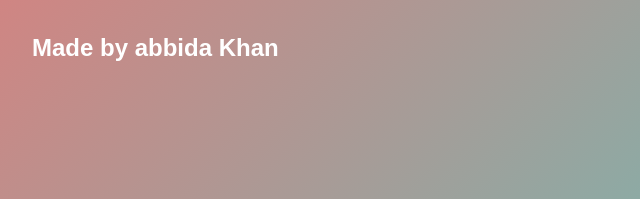
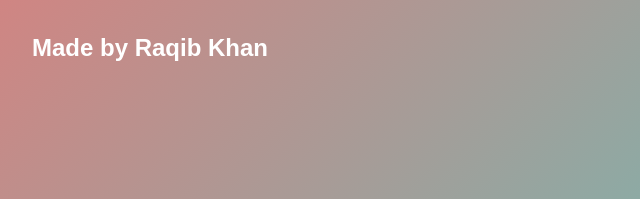
Before and after one commit to raqibkhan07/DeliziosoRestaurant-, a plain HTML site: page index.html in a window 1280 px wide. Shown: the part 599-798 px from the top of the page, 0-640 px from the left. Drawn offline with Linux system fonts and the light colour scheme.

Commit message:
Update author name from 'abbida Khan' to 'Raqib Khan'

```diff
--- a/index.html
+++ b/index.html
@@ -29,7 +29,7 @@
             <h1>Welcome to Delizioso</h1>
             <p>Authentic Italian flavors in every bite.</p>
             <a href="#menu" class="btn">View Menu</a>
-            <h2>Made by abbida Khan</h2>
+            <h2>Made by Raqib Khan</h2>
         </div>
         <div class="slider">
             <img src="img/-restaurant-food-.webp"alt="pizza" class="slide">
```
